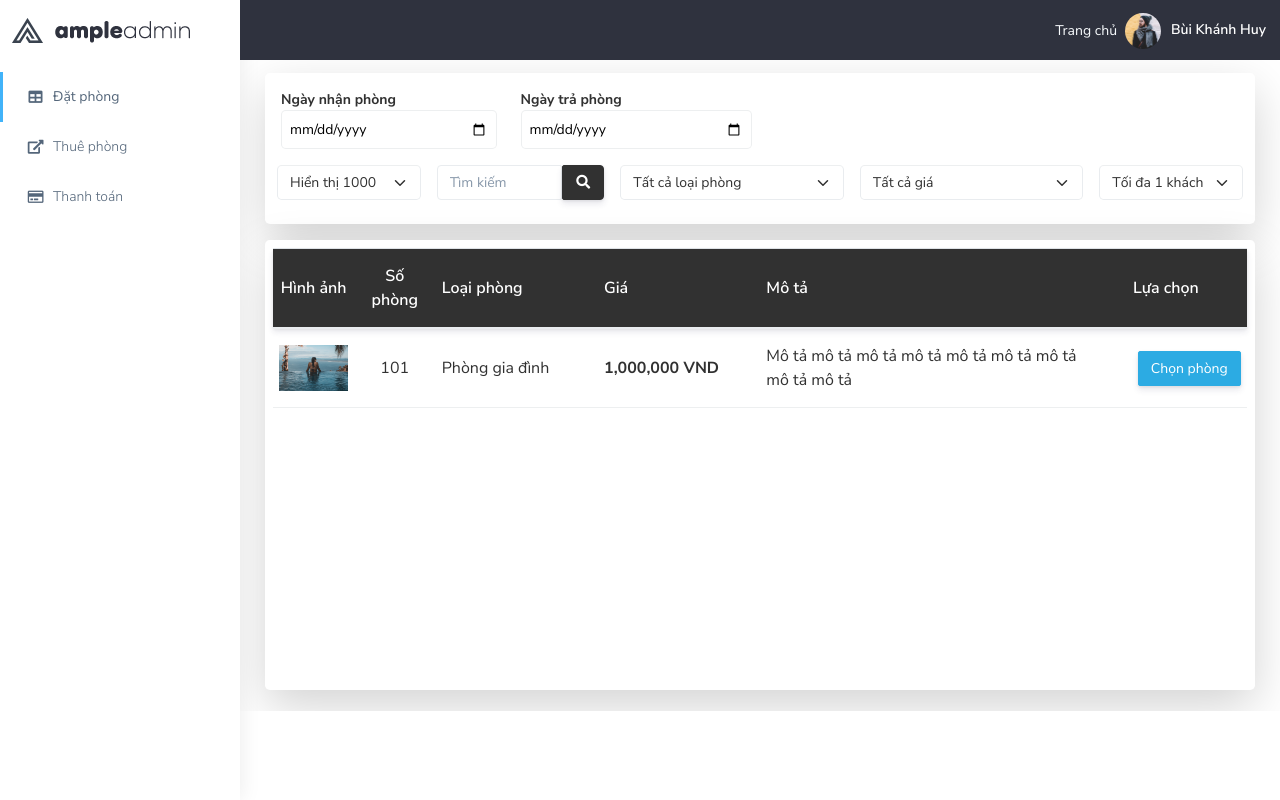
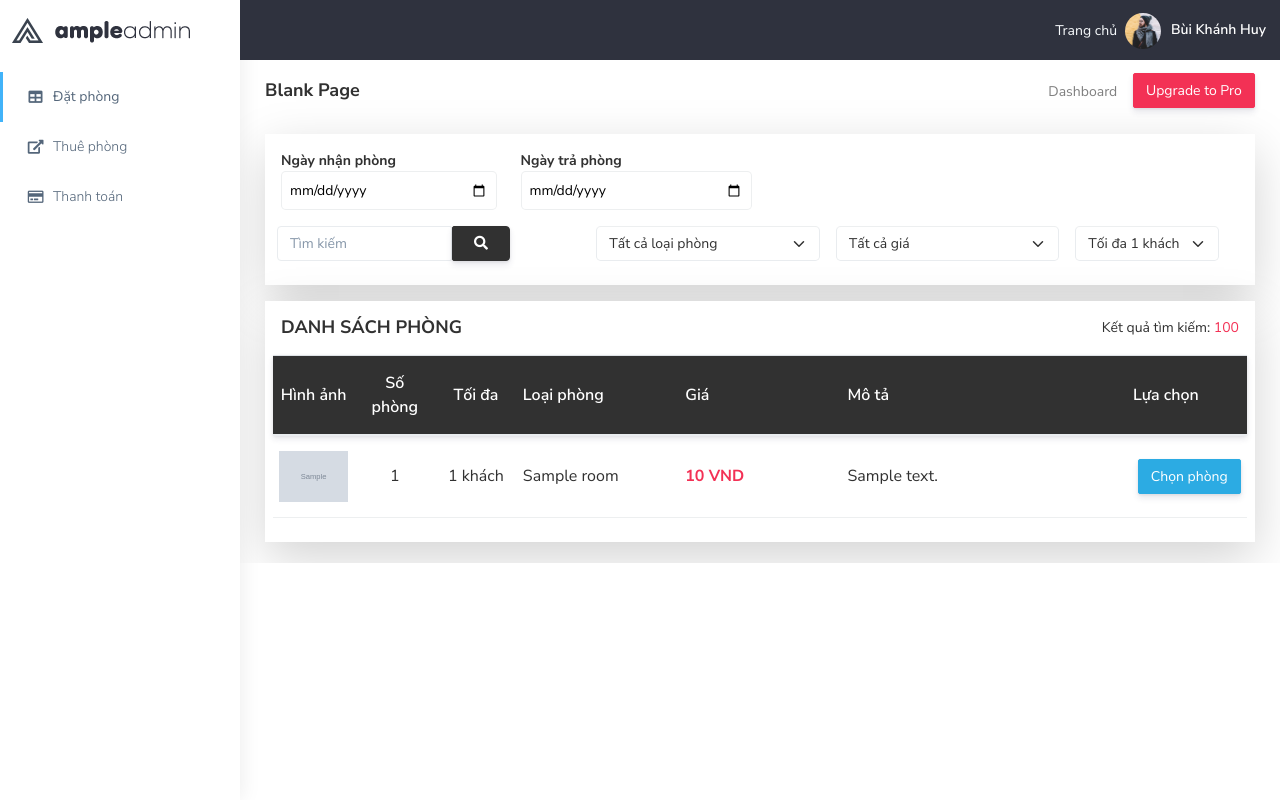
Before and after one commit to BuiKhanhHuy/HotelManagementApp, a Flask app: page /employee/book-room in a window 1280 px wide. Run offline with Flask 2, Linux system fonts and the light colour scheme; tables that the repository leaves empty hold one stand-in row (values such as "Sample post"); grey boxes marked "Sample" are stand-in pictures; some libraries are stand-ins or nearby versions.

Commit message:
update db

```diff
--- a/app/__init__.py
+++ b/app/__init__.py
@@ -1,4 +1,4 @@
-from flask import Flask
+from flask import Flask, session
 from flask_sqlalchemy import SQLAlchemy
 from flask_babelex import Babel
 import cloudinary
@@ -8,7 +8,7 @@ app = Flask(__name__)
 
 app.secret_key = 'Od\x01\xb3\xce\x12(\xfc\xe4\x10Q\x04\x0c\xa8\x8dX'
 
-app.config['SQLALCHEMY_DATABASE_URI'] = "mysql+pymysql://root:123456789@localhost/hoteldb?charset=utf8mb4"
+app.config['SQLALCHEMY_DATABASE_URI'] = "mysql+pymysql://root:123456789@localhost/hoteldatabase?charset=utf8mb4"
 app.config['SQLALCHEMY_TRACK_MODIFICATIONS'] = True
 
 app.config['FLASK_ADMIN_SWATCH'] = 'Simplex'
--- a/app/dao.py
+++ b/app/dao.py
@@ -0,0 +1,6 @@
+from app.models import *
+
+
+# load rooms
+def load_rooms():
+    return Room.query.all()
--- a/app/main.py
+++ b/app/main.py
@@ -1,17 +1,18 @@
 from app import app
 from flask import render_template, request, redirect, url_for
 from app.admin import *
-from app.models import *
+from app import dao
 
 
 @app.route("/")
 def index():
-    return render_template("500.html")
+    return render_template("home/index.html")
 
 
 @app.route("/employee/book-room")
 def book_room():
-    return render_template('employee/book-room.html')
+    rooms = dao.load_rooms()
+    return render_template('employee/book-room.html', rooms=rooms)
 
 
 @app.route("/employee/book-room/book-room-detail")
@@ -49,5 +50,20 @@ def register_employee():
     return render_template('home/register.html')
 
 
+@app.errorhandler(404)
+def page_not_found(error):
+    return render_template('404.html')
+
+
+@app.errorhandler(401)
+def unauthorized(error):
+    return render_template('401.html')
+
+
+@app.errorhandler(500)
+def internal_server_error(error):
+    return render_template('500.html')
+
+
 if __name__ == "__main__":
     app.run(debug=True)
--- a/app/templates/employee/book-room.html
+++ b/app/templates/employee/book-room.html
@@ -7,8 +7,25 @@
 {% block content %}
     <div class="page-wrapper">
         <div class="page-breadcrumb bg-white">
+            <div class="row align-items-center">
+                <div class="col-lg-3 col-md-4 col-sm-4 col-xs-12">
+                    <h4 class="page-title">Blank Page</h4>
+                </div>
+                <div class="col-lg-9 col-sm-8 col-md-8 col-xs-12">
+                    <div class="d-md-flex">
+                        <ol class="breadcrumb ms-auto">
+                            <li><a href="#" class="fw-normal">Dashboard</a></li>
+                        </ol>
+                        <a href="https://www.wrappixel.com/templates/ampleadmin/" target="_blank"
+                           class="btn btn-danger d-none d-md-block pull-right ms-3
+                                hidden-xs hidden-sm waves-effect waves-light text-white">Upgrade to Pro</a>
+                    </div>
+                </div>
+            </div>
+        </div>
+        <div class="page-breadcrumb bg-white">
             <div class="container-fluid p-0">
-                <div class="white-box shadow-lg rounded-lg mb-3 p-3">
+                <div class="white-box shadow-lg mb-3 p-3">
                     <div class="d-md-flex pb-2">
                         <div class="col-md-3 pl-0 pr-4">
                             <span class="font-bold"> Ngày nhận phòng</span>
@@ -20,12 +37,7 @@
                         </div>
                     </div>
                     <div class="d-md-flex">
-                        <div class="col-sm-2 col-sm-1 col-xs-3 p-2 mt-auto">
-                            <select class="form-select shadow-none row border-top text-black rounded-lg">
-                                <option>Hiển thị 1000</option>
-                            </select>
-                        </div>
-                        <div class="col-md-2 col-sm-1 col-xs-3 p-2 mr-4">
+                        <div class="col-md-4 col-sm-1 col-xs-3 p-2">
                             <form class="form-inline" action="/action_page.php">
                                 <div class="row d-flex">
                                     <div class="w-75 p-0">
@@ -64,35 +76,45 @@
                         </div>
                     </div>
                 </div>
-
-                <div class="white-box shadow-lg rounded-lg mb-2 p-2 overflow-auto" style="height: 450px;">
+                <div class="white-box shadow-lg mb-2 p-2">
+                    <div class="d-md-flex p-2">
+                        <h4 class="font-weight-bold">DANH SÁCH PHÒNG</h4>
+                        <div class="ml-auto">
+                            Kết quả tìm kiếm: <span class="text-danger">100</span>
+                        </div>
+                    </div>
                     <table class="table table-hover c_table">
                         <thead class="btn-dark">
                         <tr>
                             <th class="text-white col-md-1 text-center align-middle">Hình ảnh</th>
                             <th class="text-white col-md-1 text-center align-middle">Số phòng</th>
+                            <th class="text-white col-md-1 text-center align-middle">Tối đa</th>
                             <th class="text-white col-md-2 align-middle">Loại phòng</th>
                             <th class="text-white col-md-2 align-middle">Giá</th>
-                            <th class="text-white col-md-4 align-middle">Mô tả</th>
+                            <th class="text-white col-md-3 align-middle">Mô tả</th>
                             <th class="text-white col-md-2 text-center align-middle">Lựa chọn</th>
                         </tr>
                         </thead>
                         <tbody>
-
+                        {% for room in rooms %}
                             <tr>
                                 <td class="text-dark col-md-1 text-middle align-middle">
-                                <img src="{{ url_for('static',filename='images/hero_1.jpg') }}" class="img-fluid">
+                                    <img src="{{ room.image }}" class="img-fluid">
                                 </td>
-                            <td class="text-dark col-md-1 text-center align-middle">101</td>
-                            <td class="text-dark col-md-2 align-middle">Phòng gia đình</td>
-                            <td class="text-dark col-md-2 font-weight-bold align-middle">1,000,000 VND</td>
-                            <td class="text-dark col-md-4 align-middle">Mô tả mô tả mô tả mô tả mô tả mô tả mô tả mô tả
-                                mô tả
+                                <td class="text-dark col-md-1 text-center align-middle">{{ room.room_number }}</td>
+                                <td class="text-dark col-md-1 text-center align-middle">{{ room.maximum_number }}
+                                    khách
                                 </td>
+                                <td class="text-dark col-md-2 align-middle">{{ room.kind_of_room.kind_of_room_name }}</td>
+                                <td class="text-danger col-md-2 font-weight-bold align-middle">{{ "{0:,.0f}".format(room.price) }}
+                                    VND
+                                </td>
+                                <td class="text-dark col-md-3 align-middle">{{ room.description }}</td>
                                 <td class="text-dark col-md-2 text-right align-middle">
                                     <button class="btn btn-info text-white">Chọn phòng</button>
                                 </td>
                             </tr>
+                        {% endfor %}
                         </tbody>
                     </table>
                 </div>
--- a/requirements.txt
+++ b/requirements.txt
@@ -16,3 +16,5 @@ speaklater==1.3
 SQLAlchemy==1.4.28
 Werkzeug==2.0.2
 WTForms==3.0.0
+
+cloudinary~=1.28.0
```
Also changed, not shown: app/admin.py (+21 -19 lines), app/models.py (+11 -7 lines), app/templates/401.html (added, +104 -0 lines), app/templates/404.html (added, +104 -0 lines), app/templates/500.html (+4 -4 lines). Lines whose indentation alone changed are shown as unchanged.
